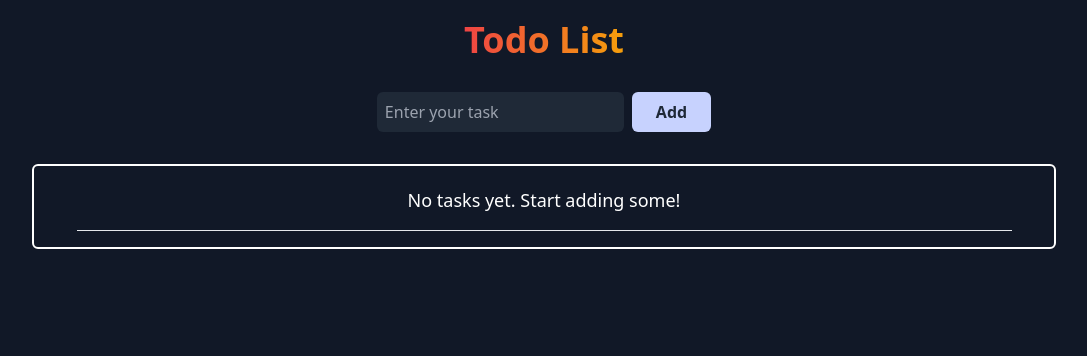
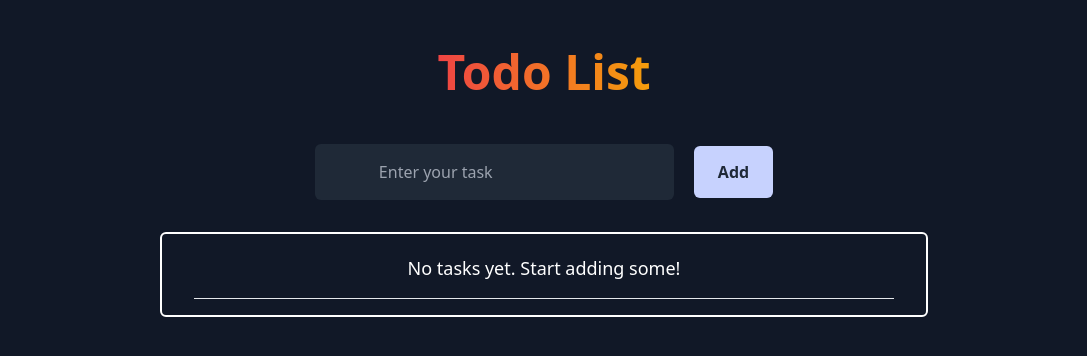
Before and after one commit to BryanQuin3/to-do-list, a plain HTML site: page index.html in a window 1280 px wide. Shown: the whole page, without its empty margins (96-1183 px from the left). Drawn offline with nearby package versions, Linux system fonts and the light colour scheme.

Commit message:
Add files via upload

```diff
--- a/app.js
+++ b/app.js
@@ -12,7 +12,7 @@ let taskExists = false;
 function addTask(tarea) {
   id++;
   const taskDiv = $("<div>")
-    .addClass("flex justify-between items-center mt-5 px-7 ")
+    .addClass("flex justify-between items-center mt-5 px-7 md:px-10 lg:px-14")
     .attr("data-id", id);
   const taskSpan = $("<span>").addClass("text-white text-lg").text(tarea);
   taskDiv.append(taskSpan);
@@ -98,7 +98,8 @@ taskBox.on("click", ".check", function () {
 
 // Get task from localStorage
 $(document).ready(function () {
-  for (let i = 0; i < localStorage.length; i++) {
+  let storageSize = localStorage.length;
+  for (let i = 0; i < storageSize; i++) {
     const key = localStorage.key(i);
     if (key.startsWith('task ')) {
       addTask(localStorage.getItem(key));
--- a/index.html
+++ b/index.html
@@ -12,15 +12,17 @@
 <body class="bg-gray-900">
    <header class="m-5 flex justify-center">
     <h1 class="text-4xl font-bold bg-gradient-to-r
-        from-red-500 to-yellow-500 bg-clip-text text-transparent">Todo List</h1>
+        from-red-500 to-yellow-500 bg-clip-text text-transparent
+        lg:text-5xl lg:my-7">Todo List</h1>
    </header>
-   <main class="flex flex-col items-center mt-8">
-    <div class="flex items-center justify-center gap-2">
+   <main class="flex flex-col items-center mt-8 md:mt-4">
+    <div class="flex items-center justify-center gap-2 lg:gap-5">
         <input type="text" name="task-input" placeholder="Enter your task" id="input" class="text-white rounded-md p-2 bg-gray-800
-        focus:ring focus:ring-blue-500 focus:border-blue-500 outline-none">
-        <button id="btn" class="bg-indigo-200 font-semibold rounded-md px-6 py-2 text-gray-800 hover:bg-indigo-100">Add</button>
+        focus:ring focus:ring-blue-500 focus:border-blue-500 outline-none md:py-3 md:px-10 lg:py-4 lg:px-16">
+        <button id="btn" class="bg-indigo-200 font-semibold rounded-md px-6 py-2 text-gray-800 hover:bg-indigo-100
+            md:py-3 lg:py-3.5">Add</button>
     </div>
-    <figure class="border-2 border-white rounded-md my-8  w-4/5" id="task-box">
+    <figure class="border-2 border-white rounded-md my-8  w-4/5 lg:w-3/5" id="task-box">
         <div class="flex justify-center items-center mt-5 px-7" id="message-container">
             <span class="text-white text-lg" id="no-task">No tasks yet. Start adding some!</span>
         </div>
```
